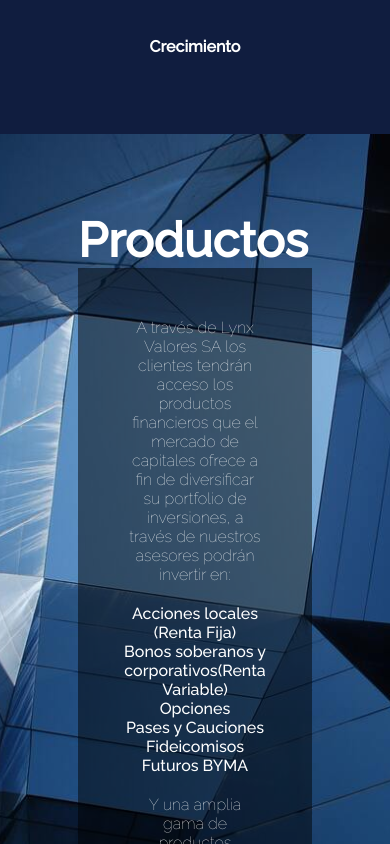
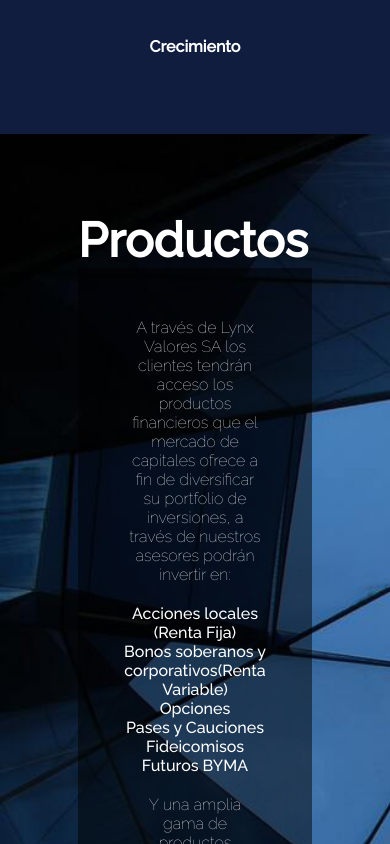
Before and after one commit to julia-boop/lynx, a React (Create React App) app: page / in a window 390 px wide. Shown: the part 1820-2664 px from the top of the page. Built offline with nearby package versions, Linux system fonts and the light colour scheme.

Commit message:
products bg

```diff
--- a/src/components/Product/Product.css
+++ b/src/components/Product/Product.css
@@ -37,6 +37,7 @@
 @media (max-width: 480px){
     .product-container{
         padding: 20%;
+        background-attachment: initial;
     }
 
     .product-title h1{
--- a/src/components/Product/Product.js
+++ b/src/components/Product/Product.js
@@ -4,6 +4,7 @@ import Slide from 'react-reveal'
 
 function Product() {
     return (
+
         <div className="product-container" id="products">
             <Slide bottom>
             <div className="product-title">
```
